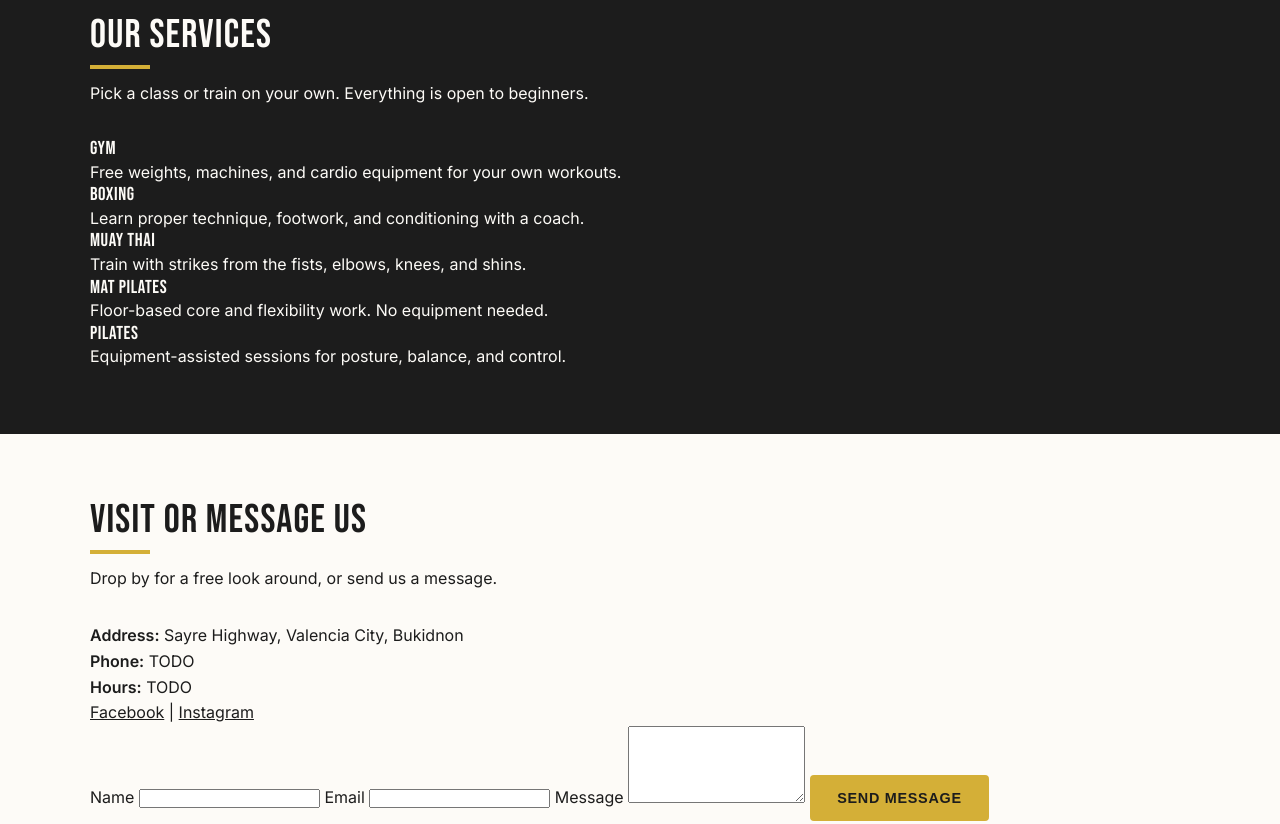
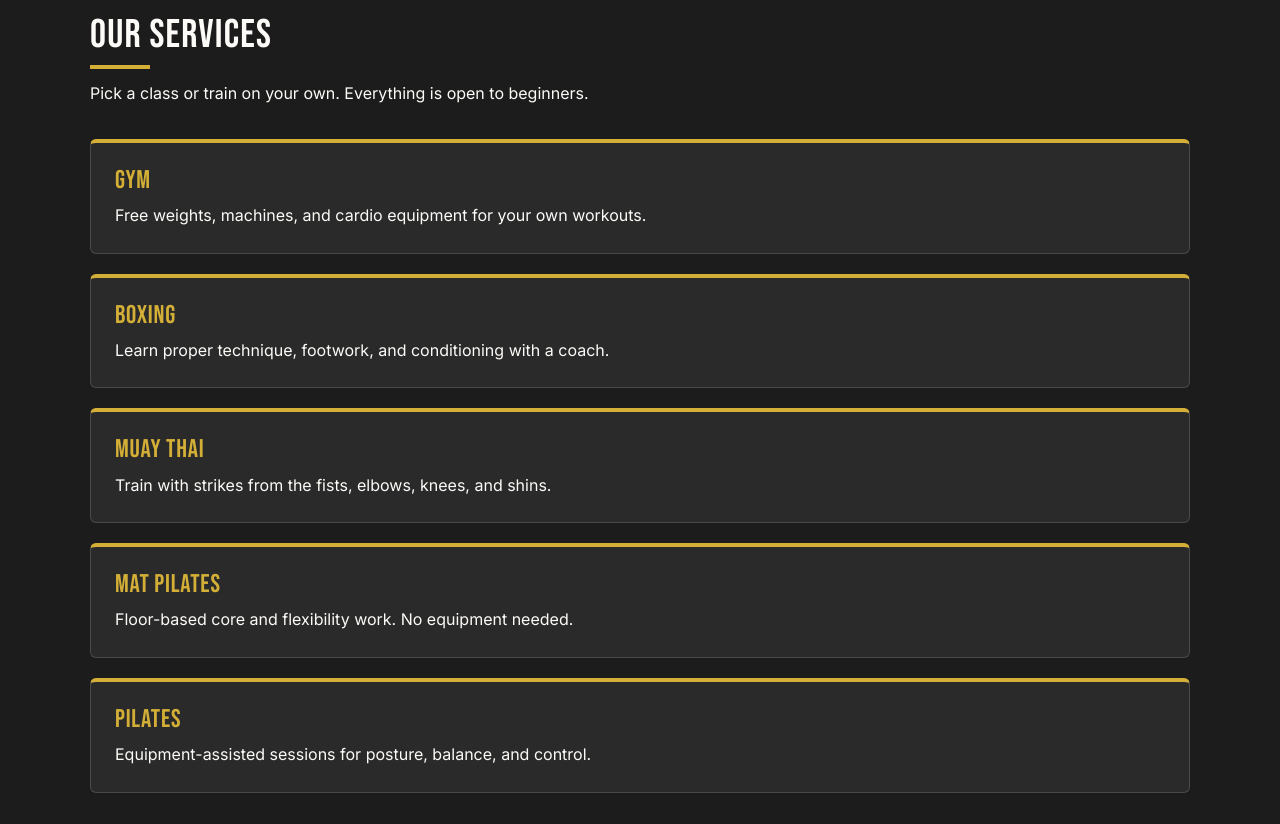
Before and after one commit to Kopi-Naparan1/LabActivity3, a plain HTML site: page index.html in a window 1280 px wide. Shown: the part 3140-3964 px from the top of the page. Drawn offline with Linux system fonts and the light colour scheme.

Commit message:
refactor: implement grid layout for services section with styled service cards

```diff
--- a/style.css
+++ b/style.css
@@ -224,3 +224,24 @@ nav {
   max-width: 65ch;
   margin-bottom: 1rem;
 }
+
+/* ===== Services ===== */
+.services-grid {
+  display: grid;
+  grid-template-columns: 1fr;
+  gap: 1.25rem;
+}
+
+.service-card {
+  background: var(--card-bg);
+  border: 1px solid var(--border);
+  border-top: 4px solid var(--gold);
+  border-radius: 6px;
+  padding: 1.5rem;
+}
+
+.service-card h3 {
+  font-size: 1.6rem;
+  color: var(--gold);
+  margin-bottom: 0.5rem;
+}
```
